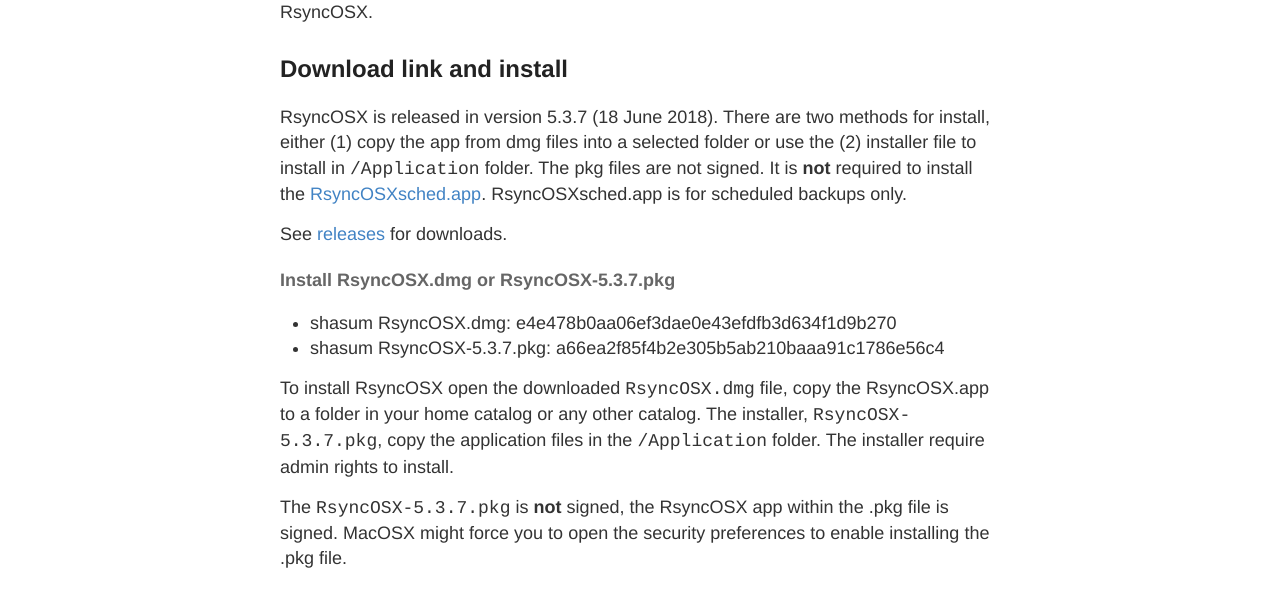
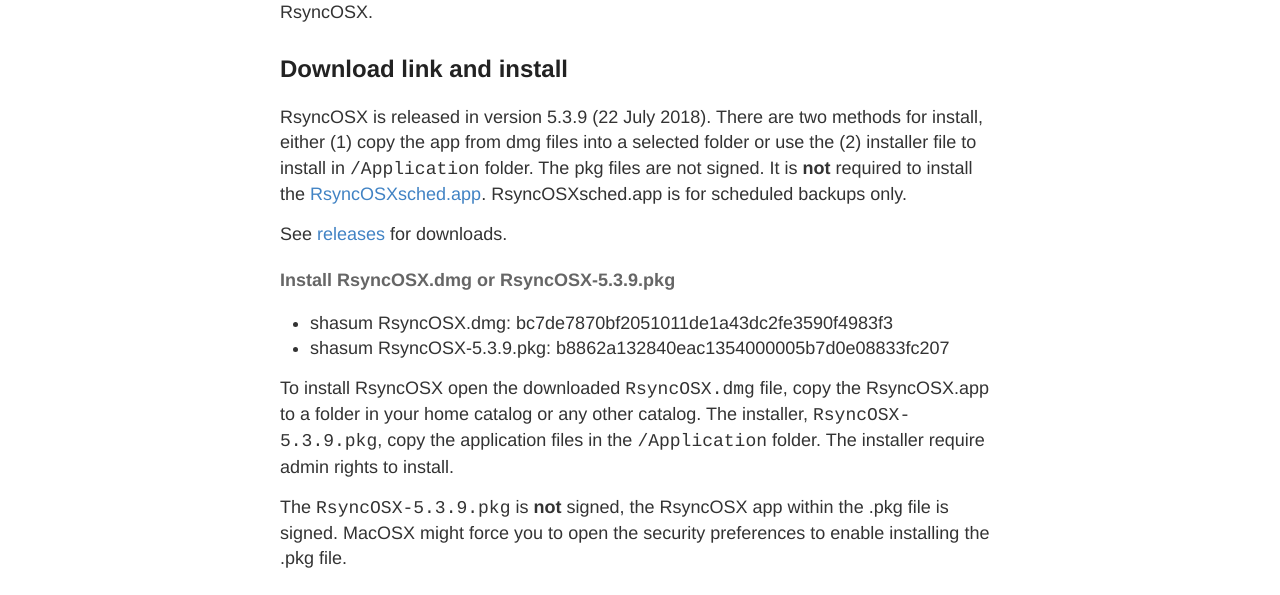
Before and after one commit to d2s/Documentation, a Jekyll site: the page built from _posts/2018-04-10-RsyncOSX.md, in a window 1280 px wide. Shown: the part 252-847 px from the top of the page. Built offline with Jekyll 4.4.1, drawn with Linux system fonts in a browser that asks for light colours.

Commit message:
new version

```diff
--- a/_posts/2018-04-10-RsyncOSX.md
+++ b/_posts/2018-04-10-RsyncOSX.md
@@ -7,18 +7,18 @@ See important info about how to use [RsyncOSX and rsync](/HowtoUseRsyncOSX). The
 
 ## Download link and install
 
-RsyncOSX is released in version 5.3.7 (18 June 2018). There are two methods for install, either (1) copy the app from dmg files into a selected folder or use the (2) installer file to install in `/Application` folder. The pkg files are not signed. It is **not** required to install the [RsyncOSXsched.app](https://github.com/rsyncOSX/RsyncOSXsched). RsyncOSXsched.app is for scheduled backups only.
+RsyncOSX is released in version 5.3.9 (22 July 2018). There are two methods for install, either (1) copy the app from dmg files into a selected folder or use the (2) installer file to install in `/Application` folder. The pkg files are not signed. It is **not** required to install the [RsyncOSXsched.app](https://github.com/rsyncOSX/RsyncOSXsched). RsyncOSXsched.app is for scheduled backups only.
 
-See [releases](https://github.com/rsyncOSX/RsyncOSX/releases/tag/v5.3.7) for downloads.
+See [releases](https://github.com/rsyncOSX/RsyncOSX/releases/tag/v5.3.9) for downloads.
 
-#### Install RsyncOSX.dmg or  RsyncOSX-5.3.7.pkg
+#### Install RsyncOSX.dmg or  RsyncOSX-5.3.9.pkg
 
-- shasum RsyncOSX.dmg: e4e478b0aa06ef3dae0e43efdfb3d634f1d9b270
-- shasum RsyncOSX-5.3.7.pkg: a66ea2f85f4b2e305b5ab210baaa91c1786e56c4
+- shasum RsyncOSX.dmg: bc7de7870bf2051011de1a43dc2fe3590f4983f3
+- shasum RsyncOSX-5.3.9.pkg: b8862a132840eac1354000005b7d0e08833fc207
 
-To install RsyncOSX open the downloaded `RsyncOSX.dmg` file, copy the RsyncOSX.app to a folder in your home catalog or any other catalog. The installer, `RsyncOSX-5.3.7.pkg`, copy the application files in the `/Application` folder. The installer require admin rights to install.
+To install RsyncOSX open the downloaded `RsyncOSX.dmg` file, copy the RsyncOSX.app to a folder in your home catalog or any other catalog. The installer, `RsyncOSX-5.3.9.pkg`, copy the application files in the `/Application` folder. The installer require admin rights to install.
 
-The `RsyncOSX-5.3.7.pkg` is **not** signed, the RsyncOSX app within the .pkg file is signed. MacOSX might force you to open the security preferences to enable installing the .pkg file.
+The `RsyncOSX-5.3.9.pkg` is **not** signed, the RsyncOSX app within the .pkg file is signed. MacOSX might force you to open the security preferences to enable installing the .pkg file.
 
 #### Version 3.1.3 of rsync
 
```
Also changed, not shown: _posts/2018-04-10-Changelog.md (+4 -25 lines).
